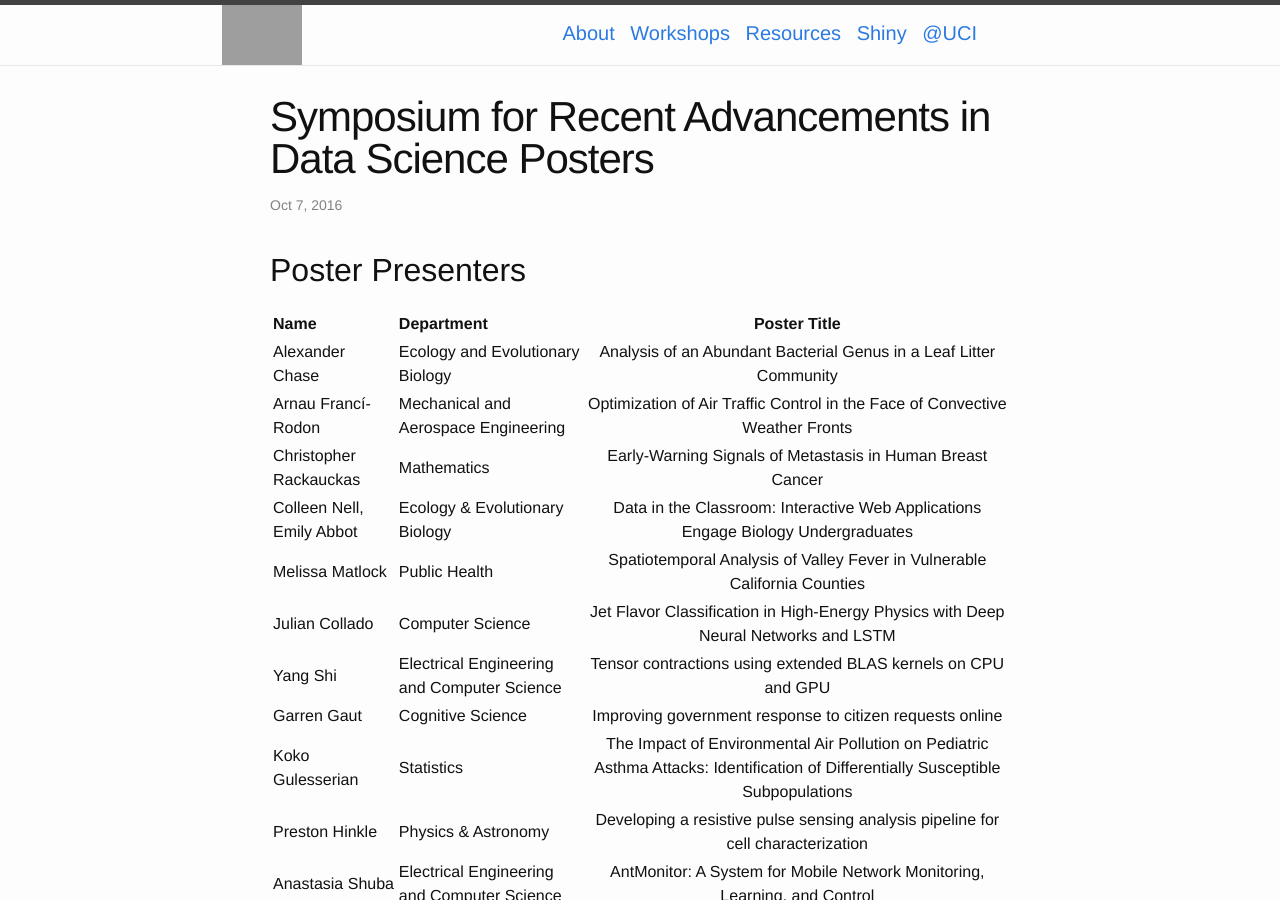
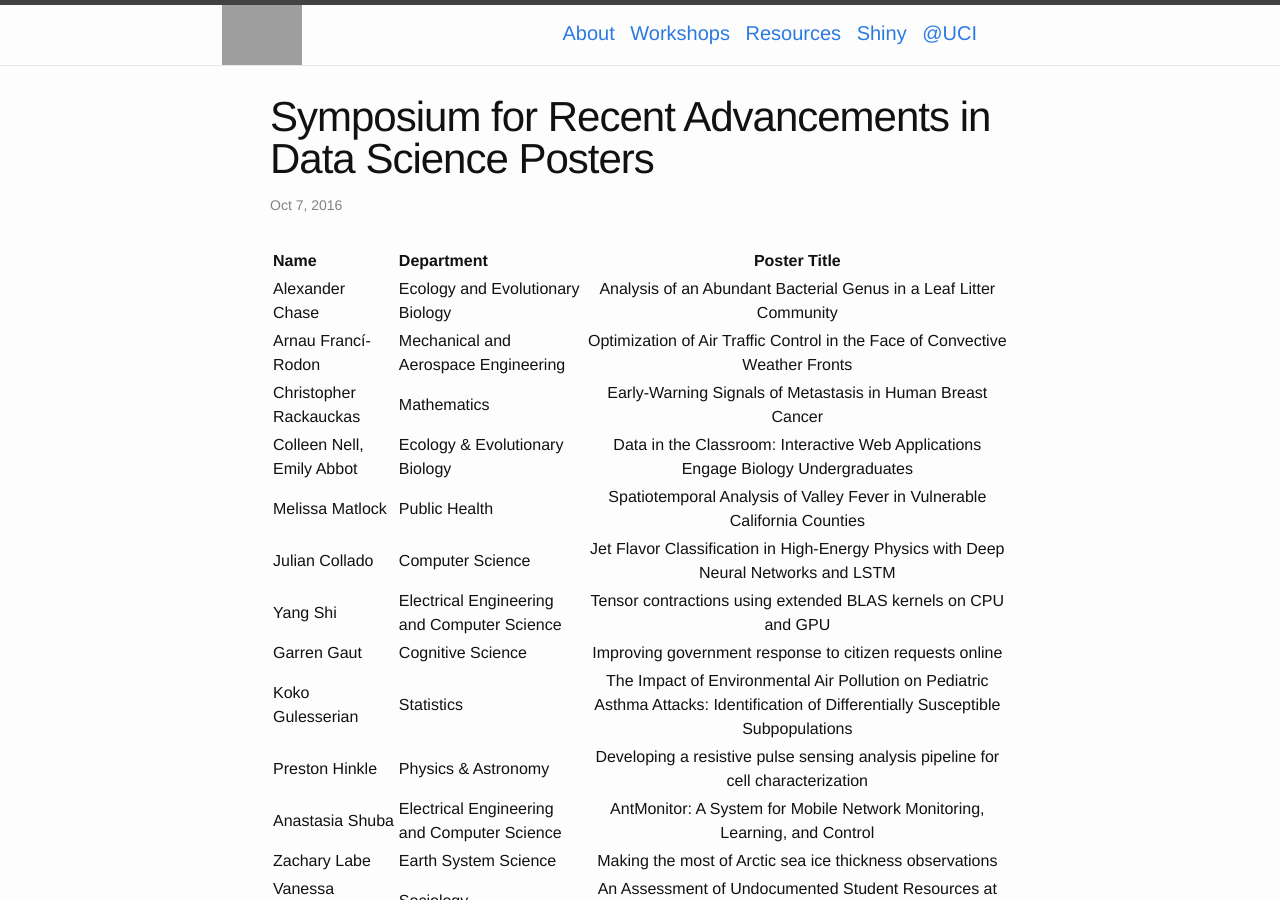
Before and after one commit to UCIDataScienceInitiative/UCIDataScienceInitiative.github.io, a Jekyll site: the page built from _posts/2016-10-07-poster_parts.md, in a window 1280 px wide and 900 px high. Built offline with Jekyll 4.4.1, drawn with Linux system fonts in a browser that asks for light colours; grey boxes are pictures that could not be loaded.

Commit message:
Update 2016-10-07-poster_parts.md

```diff
--- a/_posts/2016-10-07-poster_parts.md
+++ b/_posts/2016-10-07-poster_parts.md
@@ -5,7 +5,6 @@ date:   2016-10-06 19:15:01 -0800
 categories: Posters
 ---
 
-## <a name="Posters"></a>Poster Presenters
 
 |Name       	|       Department    	| Poster Title |
 |:------------- |:-------------|:-----------:|
```
